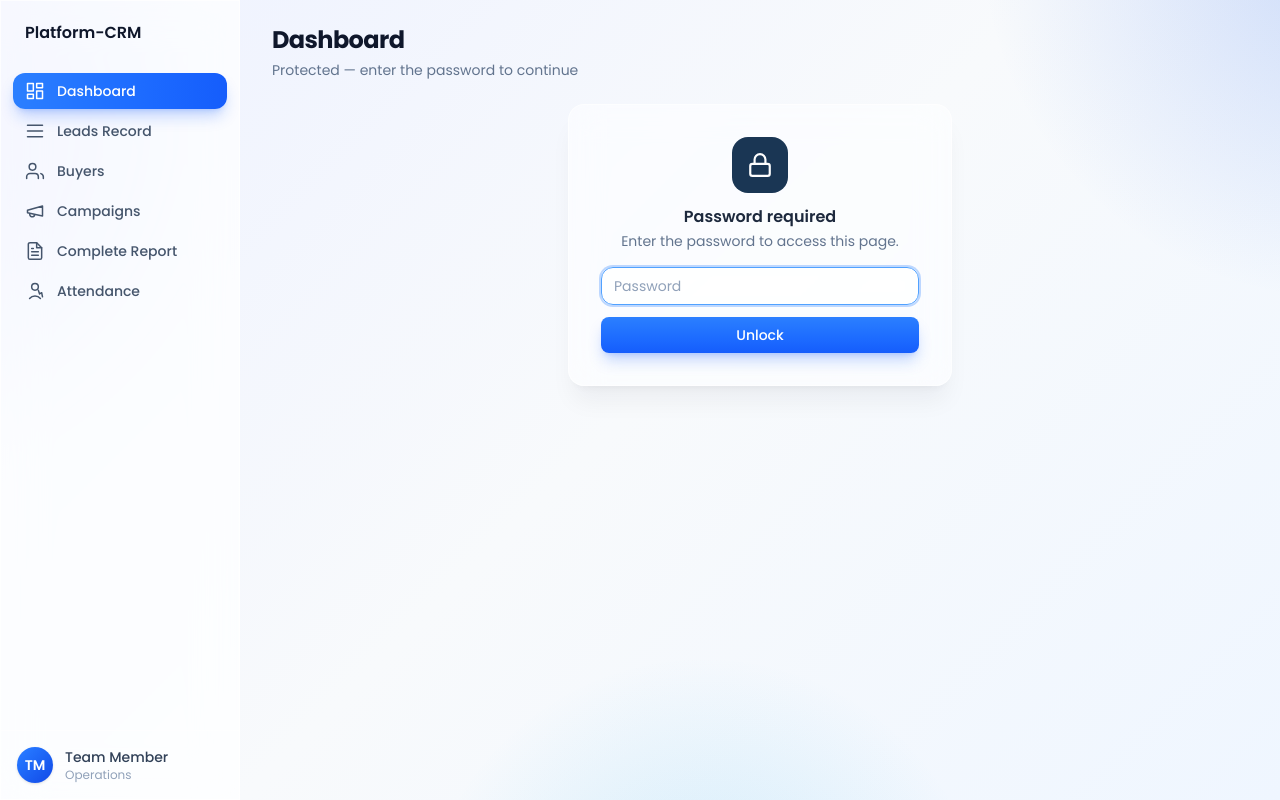
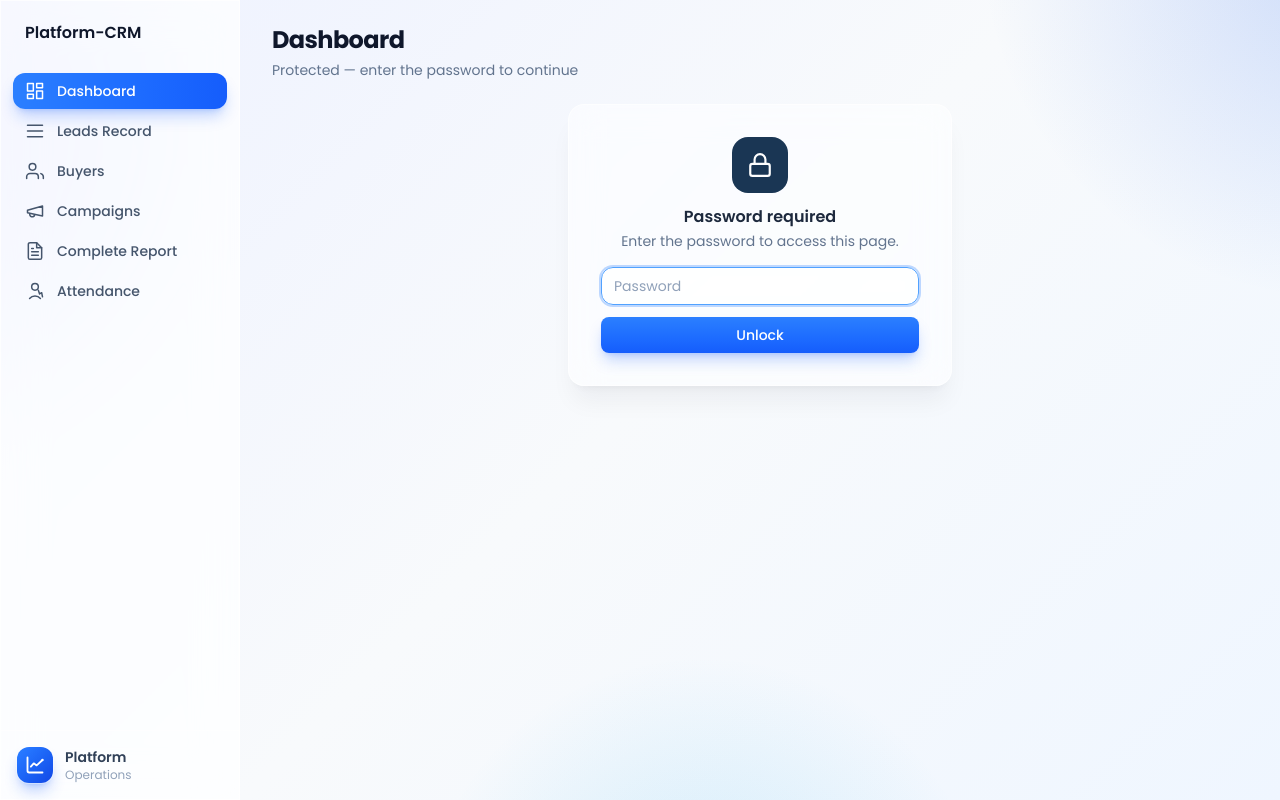
Before and after one commit to keoze2026/crm, a React (Vite) app in the folder client/: page / in a window 1280 px wide. Built offline with nearby package versions, Linux system fonts and the light colour scheme.

Commit message:
platform operations tweak

```diff
--- a/client/src/components/Layout.tsx
+++ b/client/src/components/Layout.tsx
@@ -63,11 +63,15 @@ function SidebarContent({ onNavigate }: { onNavigate?: () => void }) {
 
       <div className="border-t border-white/50 px-4 py-4">
         <div className="flex items-center gap-3">
-          <div className="flex h-9 w-9 items-center justify-center rounded-full bg-linear-to-br from-blue-500 to-blue-700 text-sm font-semibold text-white shadow">
-            TM
+          <div className="flex h-9 w-9 items-center justify-center rounded-xl bg-linear-to-br from-blue-500 to-blue-700 text-white shadow-lg shadow-blue-600/30 ring-1 ring-white/40">
+            <svg width="20" height="20" viewBox="0 0 24 24" fill="none" stroke="currentColor" strokeWidth="2.2" strokeLinecap="round" strokeLinejoin="round">
+              <path d="M3 3v16a2 2 0 0 0 2 2h16" />
+              <path d="m7 14 3.5-4 3.5 2.5L21 6" />
+              <circle cx="21" cy="6" r="1.4" fill="currentColor" stroke="none" />
+            </svg>
           </div>
           <div className="leading-tight">
-            <div className="text-sm font-medium text-slate-700">Team Member</div>
+            <div className="text-sm font-semibold text-slate-700">Platform</div>
             <div className="text-xs text-slate-400">Operations</div>
           </div>
         </div>
```
